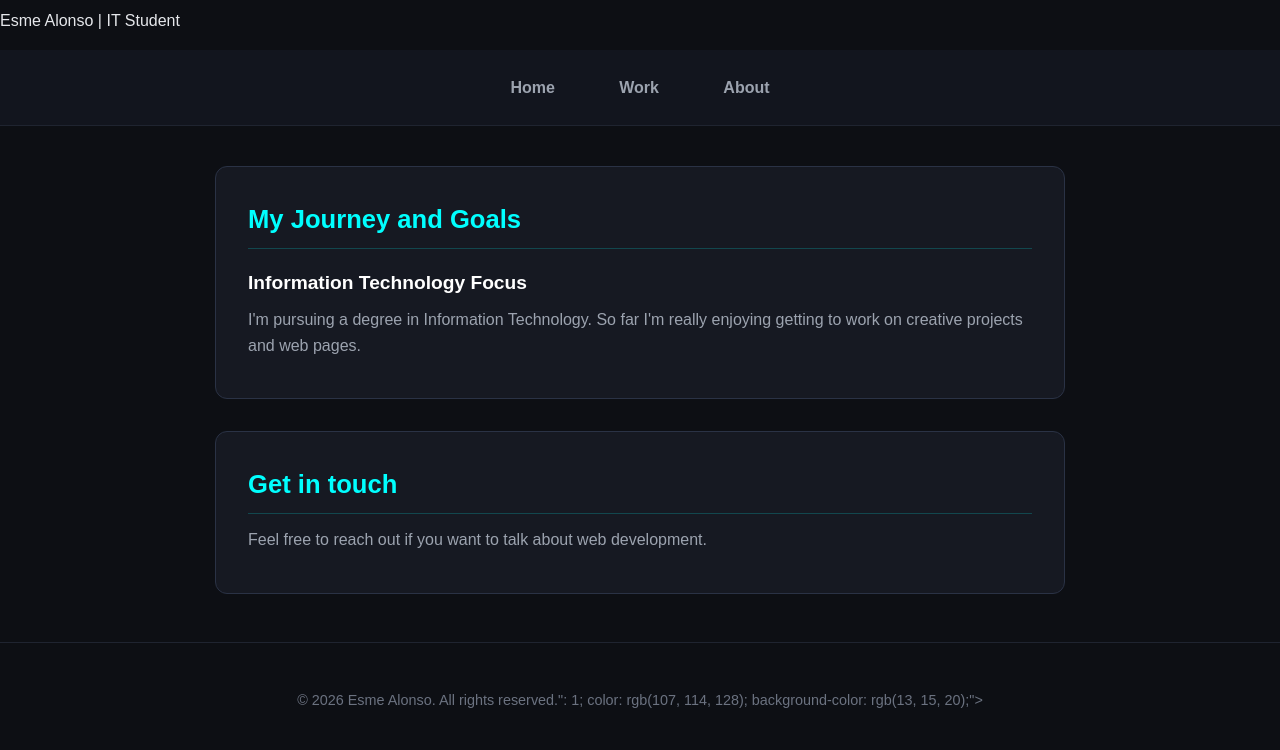
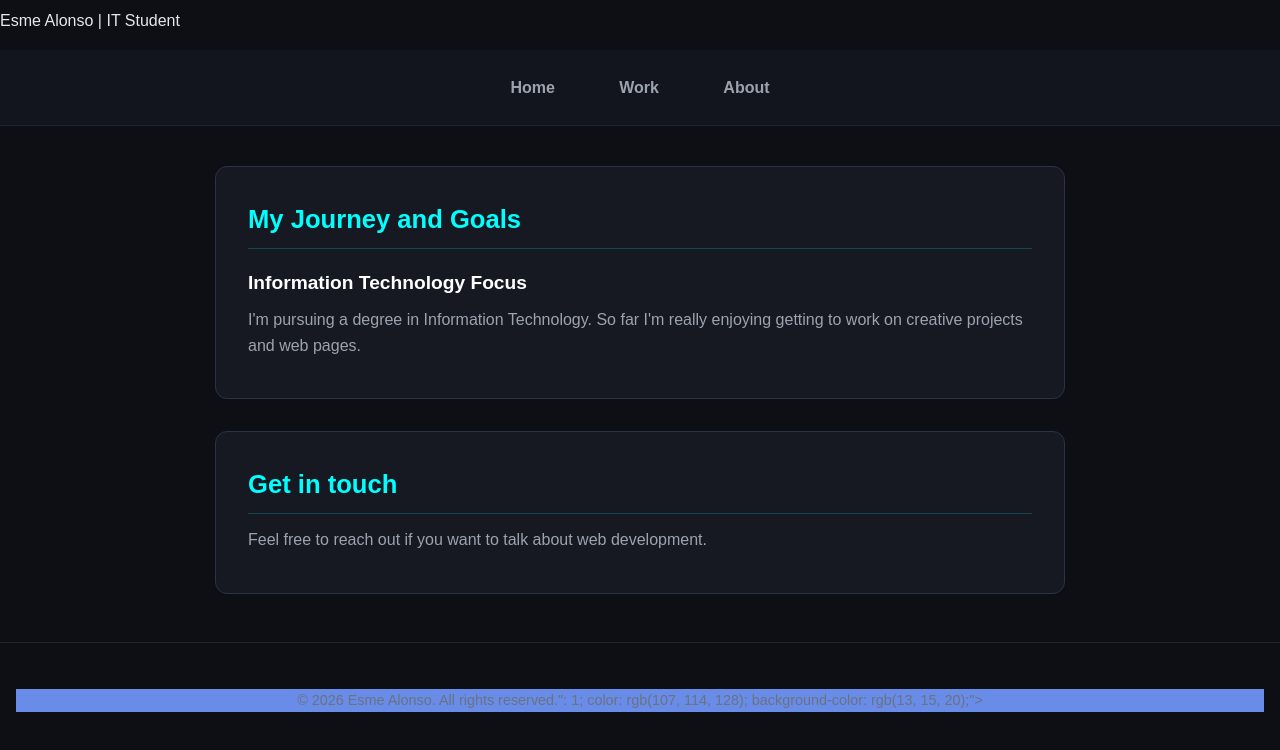
Before and after one commit to ealonso-dev/portfolio-project, a plain HTML site: page about.html in a window 1280 px wide. Shown: the part 86-836 px from the top of the page. Drawn offline with Linux system fonts and the light colour scheme.

Commit message:
color change in footer to make it more visible

```diff
--- a/about.html
+++ b/about.html
@@ -32,9 +32,7 @@
 </section>
 </main>
 <footer>
-       <p style="opacity: 1; color: rgb(107, 114, 128); background-color: rgb(13, 15, 20);">
-
-
+       <p style="opacity: 1; color: rgb(107, 114, 128); background-color: rgb(104, 140, 231);">
 © 2026 Esme Alonso. All rights reserved.": 1; color: rgb(107, 114, 128); background-color: rgb(13, 15, 20);">
 </p>
 </footer>
```
